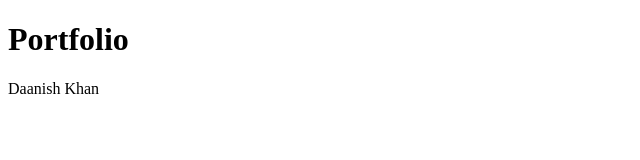
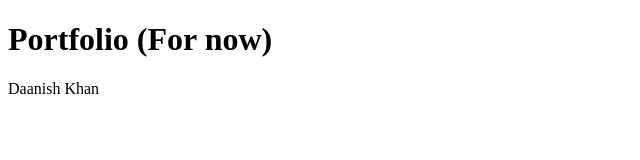
Before and after one commit to Daanishk/website, a plain HTML site: page index.html in a window 1280 px wide. Shown: the whole page, without its empty margins (0-640 px from the left). Drawn offline with Linux system fonts and the light colour scheme.

Commit message:
Testing Realtime Webpage Update

```diff
--- a/index.html
+++ b/index.html
@@ -2,7 +2,7 @@
 <html>
 <body>
 
-<h1>Portfolio</h1>
+<h1>Portfolio (For now)</h1>
 
 <p>Daanish Khan</p>
 
```
